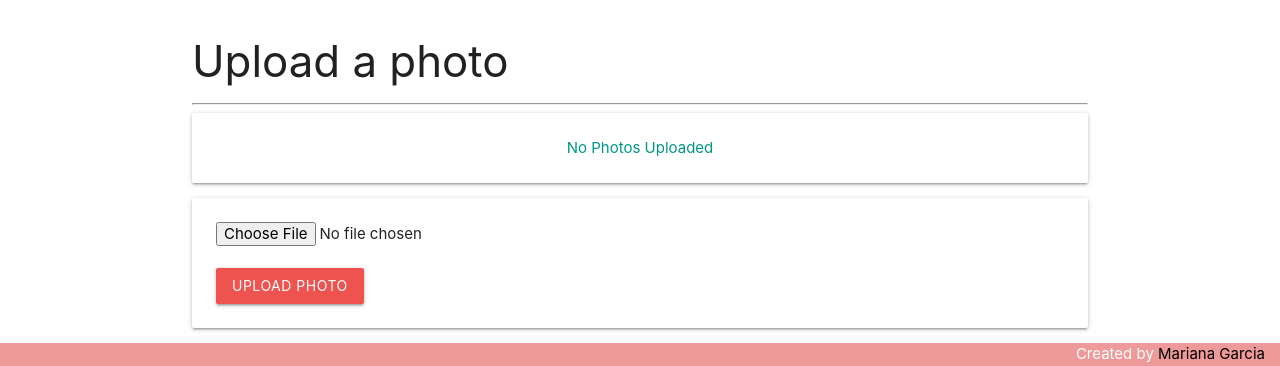
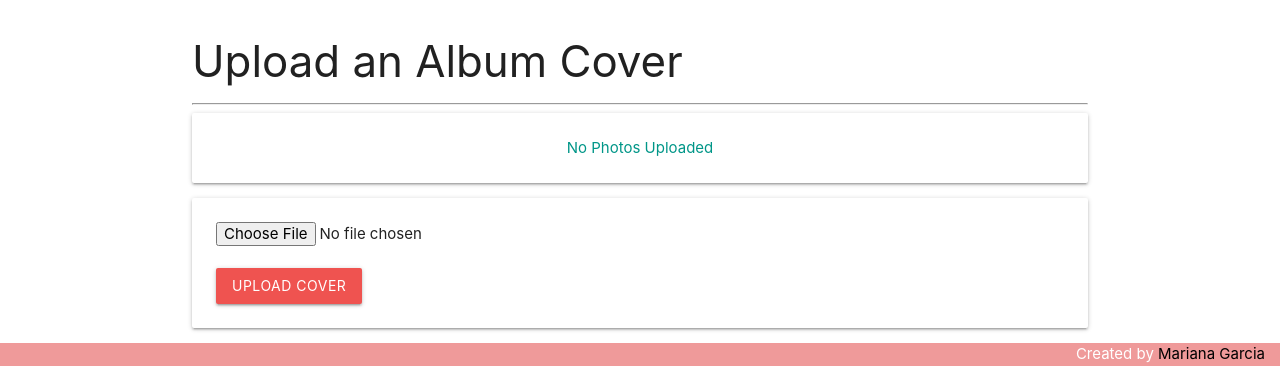
Before and after one commit to marianaG11/album-collector-Django, a Django app: template main_app/templates/albums/detail.html in a window 1280 px wide. Shown: the part 621-987 px from the top of the page. Run offline with Django 4.2, Linux system fonts and the light colour scheme; the template is opened without the code that fills it, so the values that code supplies are empty.

Commit message:
edit photo section

```diff
--- a/main_app/templates/albums/detail.html
+++ b/main_app/templates/albums/detail.html
@@ -96,7 +96,7 @@
 </div>
 
 <div>
-  <h3>Upload a photo</h3>
+  <h3>Upload an Album Cover</h3>
   <hr/>
   {% for photo in album.photo_set.all %}
   <img class="responsive-img card-panel" src="{{photo.url}}">
@@ -110,7 +110,7 @@
    {% csrf_token %}
    <input type="file" name="photo-file">
    <br><br>
-   <input type="submit" class="btn red lighten-1" value="Upload Photo">
+   <input type="submit" class="btn red lighten-1" value="Upload Cover">
 </form>
 
 {% endblock content %}
```
